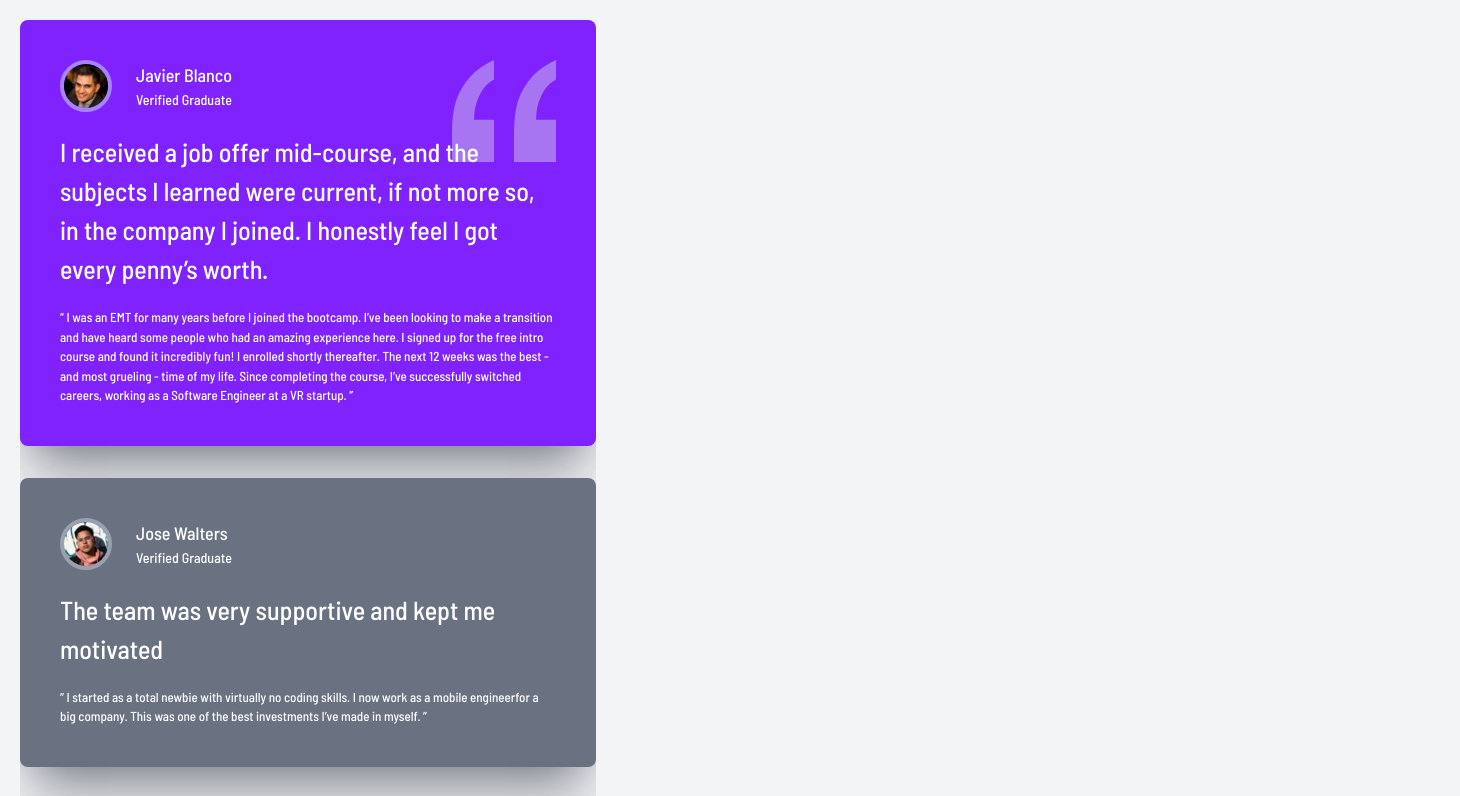
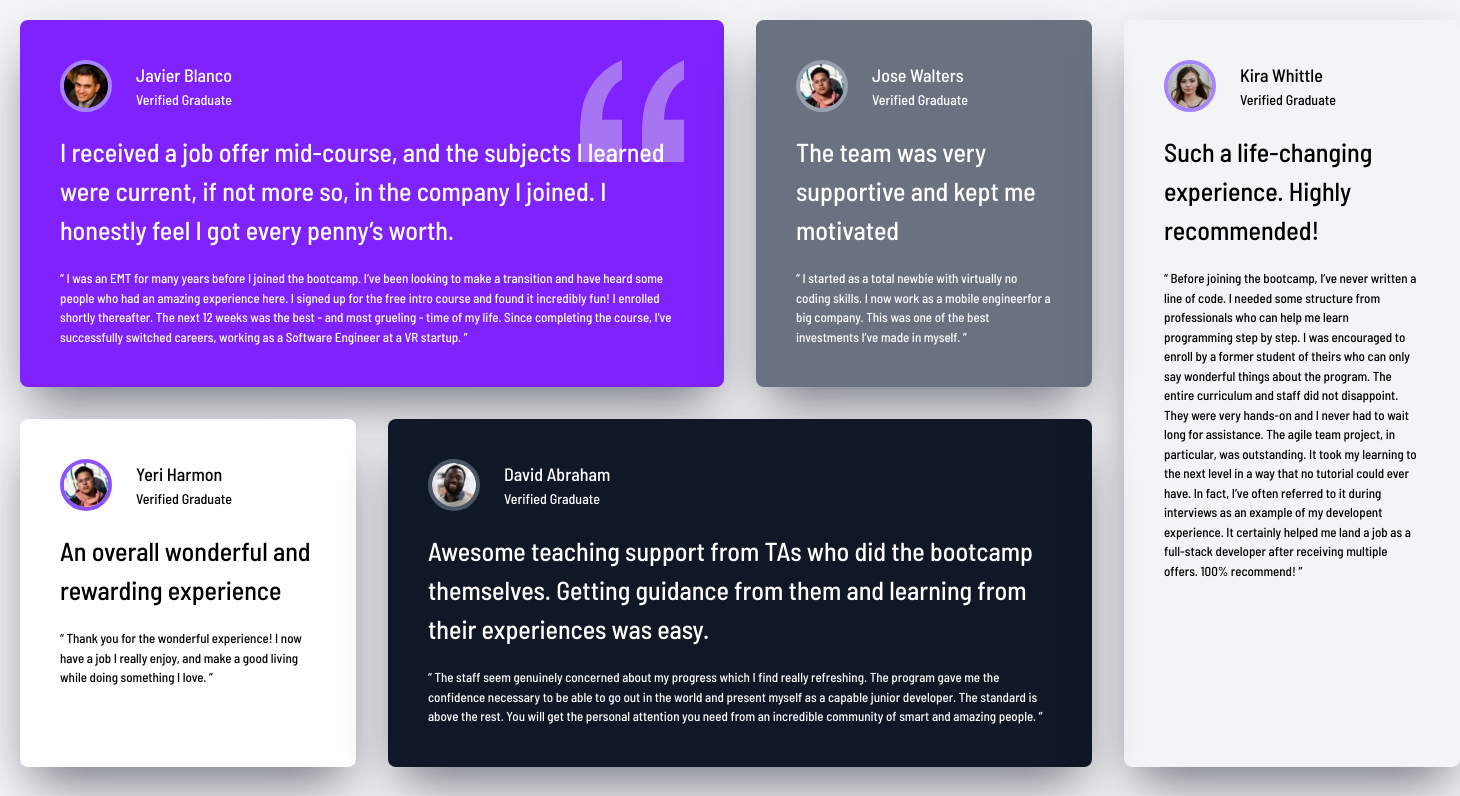
Before and after one commit to Jdavib/testimonio-grid, a website: page index.html in a window 1280 px wide. Shown: the top 796 px of the page, 1460 px wide, since content can reach past the window. Drawn offline with Linux system fonts and the light colour scheme.

```diff
--- a/index.html
+++ b/index.html
@@ -8,7 +8,7 @@
   <link rel="stylesheet" href="./src/output.css">
  </head>
 <body class="bg-gray-100 font-Barlow">
-  <div class="grid grid-cols-4 w-[1440px] h-auto m-5 gap-8 sm:flex sm:flex-col sm:w-xl sm:h-auto sm:overflow-hidden">
+  <div class="grid grid-cols-4 w-[1440px] h-auto m-5 gap-8">
     <div class="javier bg-violet-600 col-start-1 col-end-3 row-start-1 row-end-2
     rounded-lg shadow-gray-900/60 shadow-2xl shadow-right-bottom p-10">
       <div class="flex justify-between relative">
```
